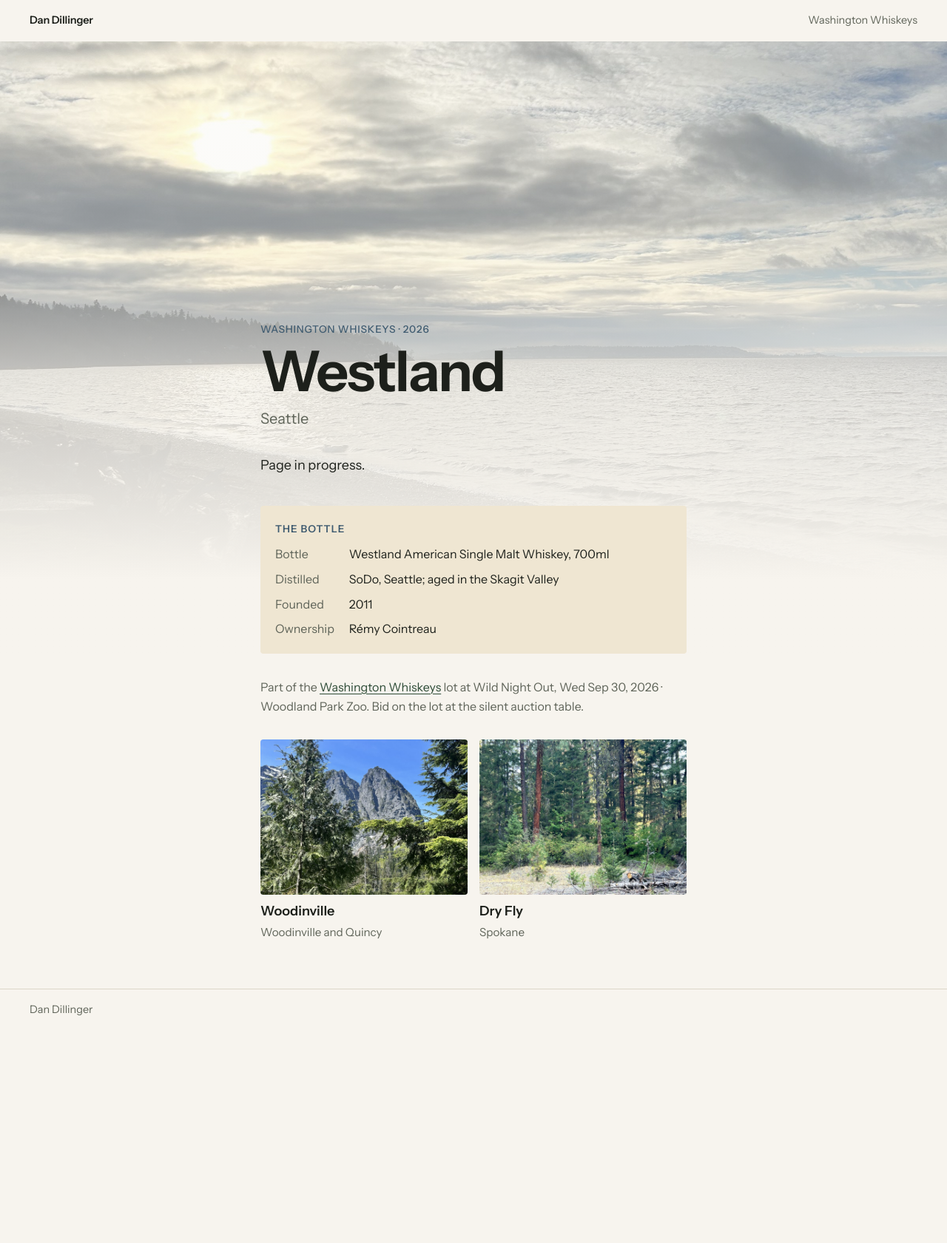
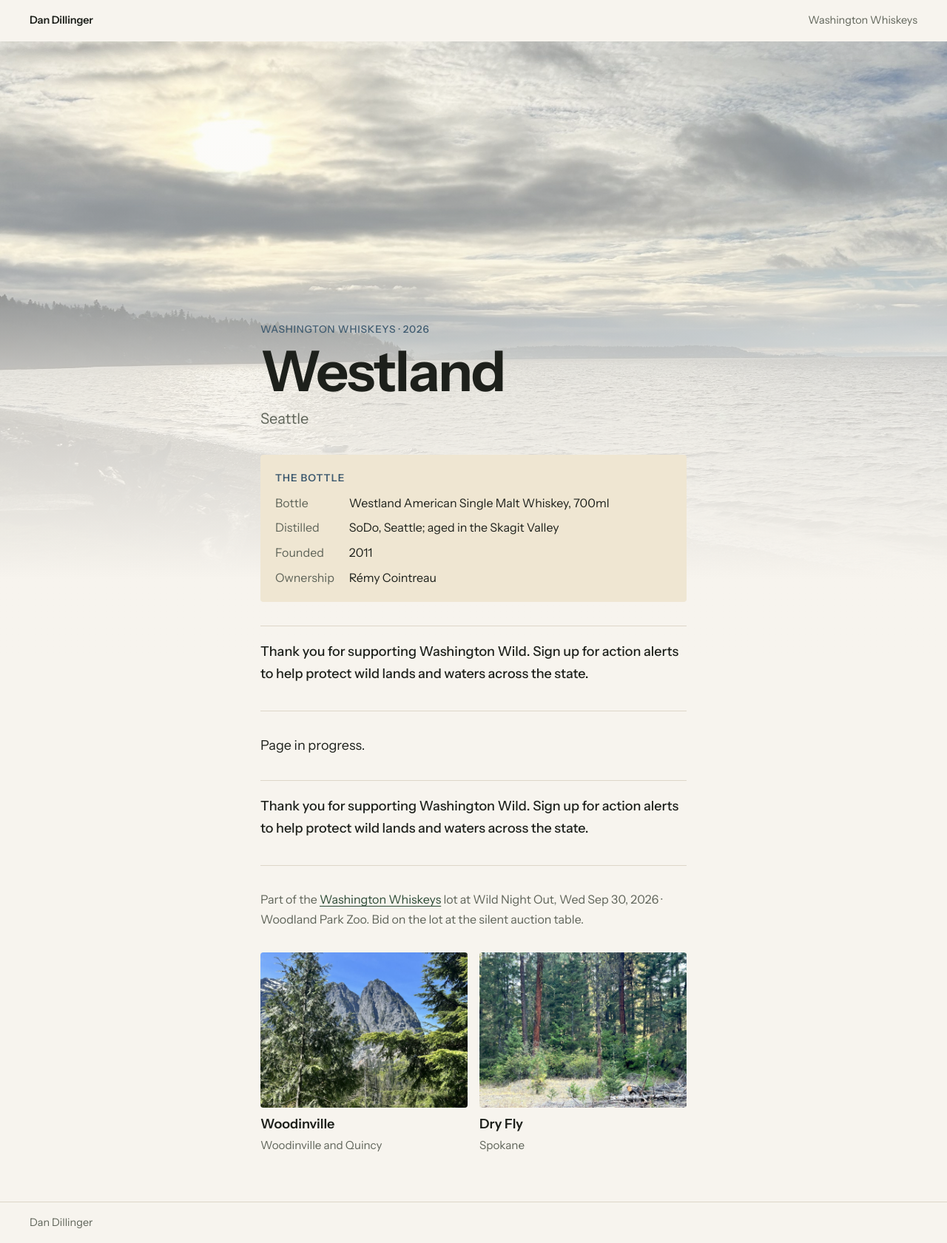
Before and after one commit to dandillinger/whiskey, a Jekyll site: the page built from 2026/westland.md, in a window 1280 px wide. Shown: the whole page at 74% size. Built offline with Jekyll 4.4.1, drawn with Linux system fonts in a browser that asks for light colours; before the commit the page ends 1394 px from its top, so only the background shows below that.

Commit message:
Bottle page order: specs, CTA, story, CTA; CTA set once per lot
Co-Authored-By: Claude Opus 5.5 (1M context) <noreply@anthropic.com>

```diff
--- a/2026/index.md
+++ b/2026/index.md
@@ -10,6 +10,9 @@ contents: Three bottles
 value: 115
 donor: Dan Dillinger, WA Wild Board Member
 bid_note: Bid on the lot at the silent auction table.
+cta_text: Thank you for supporting Washington Wild. Sign up for action alerts to help protect wild lands and waters across the state.
+cta_label: Sign up for action alerts
+cta_url:  # TODO: WA Wild action-alert signup link. The button stays hidden until this is set
 description: Three Washington whiskeys from three watersheds. A Washington Wild auction lot.
 ---
 Page in progress.
--- /dev/null
+++ b/_includes/cta.html
@@ -0,0 +1,6 @@
+{% if include.lot.cta_text %}
+<aside class="cta">
+  <p>{{ include.lot.cta_text }}</p>
+  {% if include.lot.cta_url %}<a class="button" href="{{ include.lot.cta_url }}">{{ include.lot.cta_label | default: "Sign up" }}</a>{% endif %}
+</aside>
+{% endif %}
--- a/_layouts/bottle.html
+++ b/_layouts/bottle.html
@@ -10,10 +10,6 @@ layout: default
   <h1>{{ page.title }}</h1>
   <p class="place">{{ page.place }}</p>
 
-  <div class="prose">
-{{ content }}
-  </div>
-
   {% if page.specs %}
   <section class="specs" aria-label="The bottle">
     <h2>The bottle</h2>
@@ -24,6 +20,14 @@ layout: default
     </dl>
   </section>
   {% endif %}
+
+  {% include cta.html lot=lot %}
+
+  <div class="prose">
+{{ content }}
+  </div>
+
+  {% include cta.html lot=lot %}
 
   <p class="back">Part of the <a href="{{ lot.url | relative_url }}">{{ lot.title }}</a> lot at {{ lot.event }}, {{ lot.event_date }}.{% if lot.bid_note %} {{ lot.bid_note }}{% endif %}</p>
 
--- a/assets/style.css
+++ b/assets/style.css
@@ -71,8 +71,17 @@ h1 {
   font-size: .85rem; font-weight: 600; letter-spacing: .08em; text-transform: uppercase; color: var(--accent);
 }
 
+/* Call to action */
+.cta { margin: 2rem 0; padding: 1.25rem 0; border-top: 1px solid var(--rule); border-bottom: 1px solid var(--rule); }
+.cta p { margin: 0 0 .9rem; font-weight: 500; }
+.button {
+  display: inline-block; padding: .65rem 1.2rem; border-radius: 4px;
+  background: var(--accent); color: var(--paper); font-weight: 600; font-size: 1rem; text-decoration: none;
+}
+.button:hover { color: var(--paper); filter: brightness(1.1); }
+
 /* Bottle card */
-.specs { margin-top: 2.5rem; background: var(--straw); padding: 0 1.25rem 1.25rem; border-radius: 4px; }
+.specs { margin-top: 1.5rem; background: var(--straw); padding: 0 1.25rem 1.25rem; border-radius: 4px; }
 .specs h2 { border-top: 0; padding-top: 1.25rem; margin-top: 0; }
 .specs dl { margin: 0; display: grid; grid-template-columns: max-content 1fr; gap: .45rem 1.25rem; font-size: 1rem; }
 .specs dt { color: var(--muted); }
```
